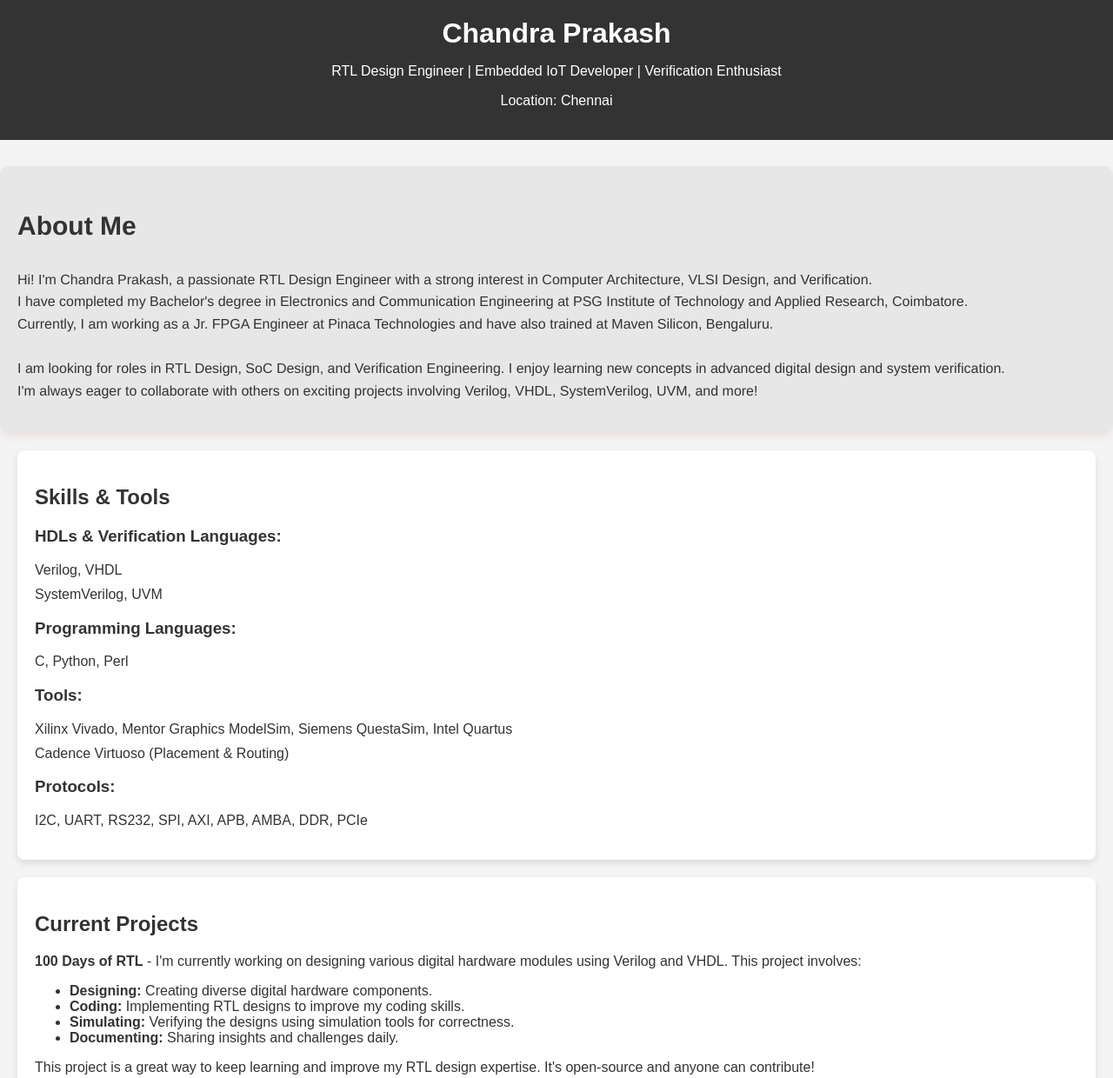
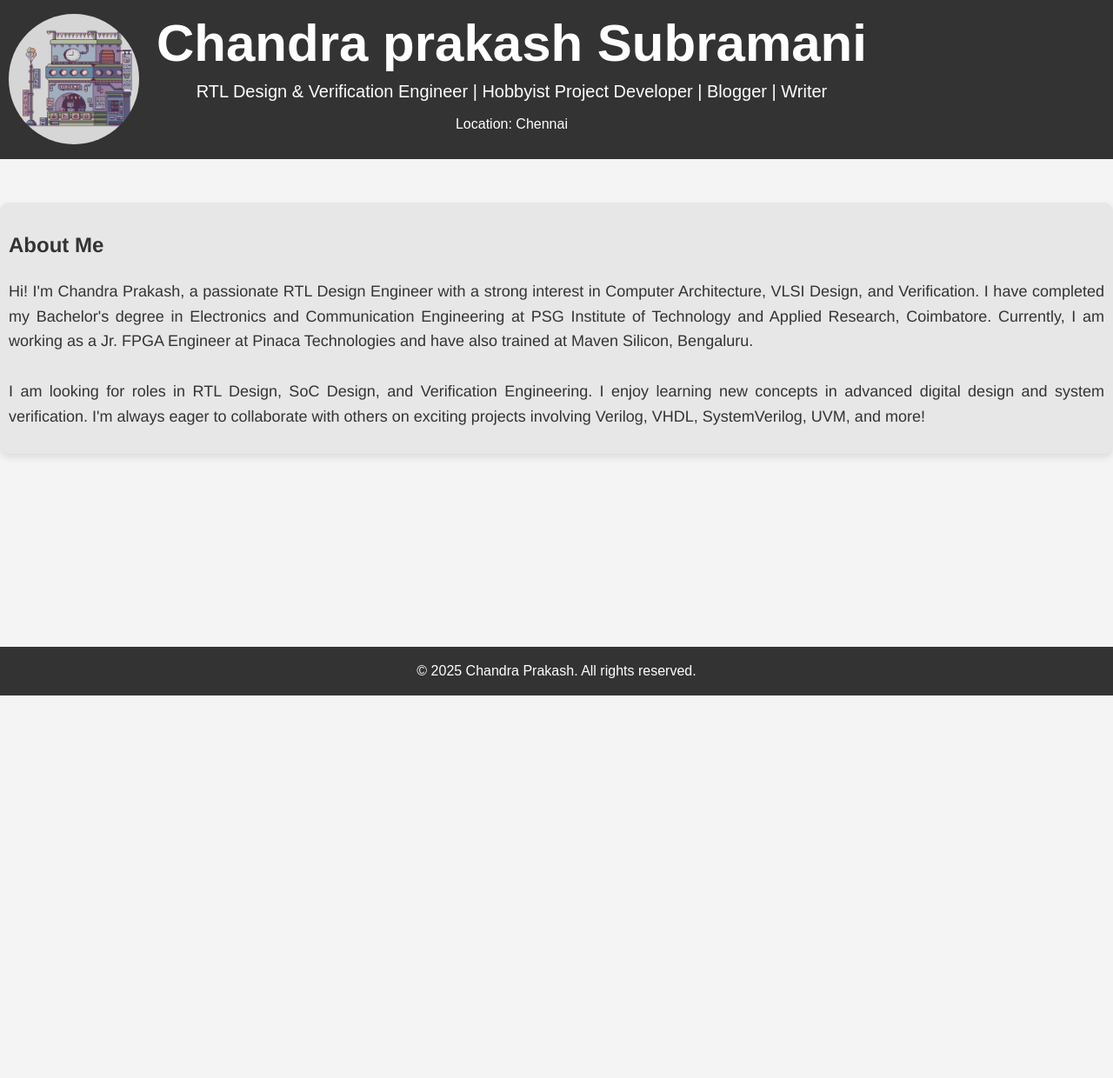
Before and after one commit to cp024s/cp024s.github.io, a plain HTML site: page index.html in a window 1280 px wide. Shown: the top 1240 px of the page at 87% size. After the commit the page ends 800 px from the top, so only its background shows below. Drawn offline with Linux system fonts and the light colour scheme.

Commit message:
Base file addition

```diff
--- a/index.html
+++ b/index.html
@@ -5,159 +5,31 @@
     <meta name="viewport" content="width=device-width, initial-scale=1.0">
     <meta name="author" content="Chandra Prakash">
     <title>Chandra Prakash - RTL Design Engineer</title>
-    <style>
-        body {
-            font-family: Arial, sans-serif;
-            background-color: #f4f4f4;
-            color: #333;
-            margin: 0;
-            padding: 0;
-        }
-        header {
-            background-color: #333;
-            color: white;
-            padding: 20px 0;
-            text-align: center;
-        }
-        header h1 {
-            margin: 0;
-        }
-        section {
-            padding: 20px;
-            margin: 20px;
-            background-color: #fff;
-            border-radius: 8px;
-            box-shadow: 0 4px 8px rgba(0, 0, 0, 0.1);
-        }
-        section h2 {
-            color: #333;
-        }
-        .about-section {
-            background-color: #e7e7e7; /* Light gray background */
-            padding: 20px;
-            border-radius: 10px; /* Rounded corners */
-            box-shadow: 0 4px 8px rgba(189, 64, 64, 0.1); /* Subtle shadow */
-            max-width: 1800px;
-            margin: 30px auto 20px; /* Added margin-top for spacing from header */
-
-            font-family: "Helvetica", Arial, sans-serif; /* Change to Helvetica */
-            font-size: 20px; /* Adjust size */
-            font-weight: 500; /* Regular weight */
-            color: #333; /* Dark gray text */
-            text-align: justify; /* Justify the text */
-            line-height: 1.6; /* Improve readability */
-}
-
-        .about-text {
-            text-align: justify;
-            font-size: 16px;
-            line-height: 1.6;
-        }
-        .contact-info {
-            list-style: none;
-            padding: 0;
-        }
-        .contact-info li {
-            margin-bottom: 10px;
-        }
-        a {
-            color: #0066cc;
-            text-decoration: none;
-        }
-        a:hover {
-            text-decoration: underline;
-        }
-        .skills ul {
-            list-style: none;
-            padding: 0;
-        }
-        .skills li {
-            margin-bottom: 10px;
-        }
-        .repo-links ul {
-            list-style: none;
-            padding: 0;
-        }
-        .repo-links li {
-            margin-bottom: 10px;
-        }
-        footer {
-            text-align: center;
-            background-color: #333;
-            color: white;
-            padding: 10px 0;
-            position: relative;
-            width: 100%;
-        }
-    </style>
+    <link rel="stylesheet" href="style.css"> <!-- Link the CSS file -->
 </head>
 <body>
     <header>
-        <h1>Chandra Prakash</h1>
-        <p>RTL Design Engineer | Embedded IoT Developer | Verification Enthusiast</p>
-        <p>Location: Chennai</p>
+        <div class="header-container">
+            <img src="/assets/images/image.png" alt="Chandra Prakash" class="profile-img">
+            <div class="header-text">
+                <h1>Chandra prakash Subramani</h1>
+                <h2 class="title-style">RTL Design & Verification Engineer | Hobbyist Project Developer  |  Blogger  |  Writer</h2>
+                <p>Location: Chennai</p>
+            </div>
+        </div>
     </header>
+
 
     <section class="about-section">
         <h2>About Me</h2>
-        <p class="about-text">
-            Hi! I'm Chandra Prakash, a passionate RTL Design Engineer with a strong interest in Computer Architecture, VLSI Design, and Verification. <br>
-            I have completed my Bachelor's degree in Electronics and Communication Engineering at PSG Institute of Technology and Applied Research, Coimbatore. <br>
+        <p>
+            Hi! I'm Chandra Prakash, a passionate RTL Design Engineer with a strong interest in Computer Architecture, VLSI Design, and Verification.
+            I have completed my Bachelor's degree in Electronics and Communication Engineering at PSG Institute of Technology and Applied Research, Coimbatore.
             Currently, I am working as a Jr. FPGA Engineer at Pinaca Technologies and have also trained at Maven Silicon, Bengaluru.
             <br><br>
-            I am looking for roles in RTL Design, SoC Design, and Verification Engineering. I enjoy learning new concepts in advanced digital design and system verification. <br>
+            I am looking for roles in RTL Design, SoC Design, and Verification Engineering. I enjoy learning new concepts in advanced digital design and system verification.
             I'm always eager to collaborate with others on exciting projects involving Verilog, VHDL, SystemVerilog, UVM, and more!
         </p>
-    </section>
-
-    <section>
-        <h2>Skills & Tools</h2>
-        <div class="skills">
-            <h3>HDLs & Verification Languages:</h3>
-            <ul>
-                <li>Verilog, VHDL</li>
-                <li>SystemVerilog, UVM</li>
-            </ul>
-            <h3>Programming Languages:</h3>
-            <ul>
-                <li>C, Python, Perl</li>
-            </ul>
-            <h3>Tools:</h3>
-            <ul>
-                <li>Xilinx Vivado, Mentor Graphics ModelSim, Siemens QuestaSim, Intel Quartus</li>
-                <li>Cadence Virtuoso (Placement & Routing)</li>
-            </ul>
-            <h3>Protocols:</h3>
-            <ul>
-                <li>I2C, UART, RS232, SPI, AXI, APB, AMBA, DDR, PCIe</li>
-            </ul>
-        </div>
-    </section>
-
-    <section>
-        <h2>Current Projects</h2>
-        <p><strong>100 Days of RTL</strong> - I'm currently working on designing various digital hardware modules using Verilog and VHDL. This project involves:</p>
-        <ul>
-            <li><strong>Designing:</strong> Creating diverse digital hardware components.</li>
-            <li><strong>Coding:</strong> Implementing RTL designs to improve my coding skills.</li>
-            <li><strong>Simulating:</strong> Verifying the designs using simulation tools for correctness.</li>
-            <li><strong>Documenting:</strong> Sharing insights and challenges daily.</li>
-        </ul>
-        <p>This project is a great way to keep learning and improve my RTL design expertise. It's open-source and anyone can contribute!</p>
-    </section>
-
-    <section>
-        <h2>How to Reach Me</h2>
-        <ul class="contact-info">
-            <li>Email: <a href="mailto:spamsofcp@gmail.com">spamsofcp@gmail.com</a></li>
-            <li>LinkedIn: <a href="https://www.linkedin.com/in/chandraprakash" target="_blank">linkedin.com/in/chandraprakash</a></li>
-            <li>GitHub: <a href="https://github.com/chandraprakash" target="_blank">github.com/chandraprakash</a></li>
-        </ul>
-    </section>
-
-    <section>
-        <h2>Fun Fact</h2>
-        <p>The name "Verilog" is a portmanteau of the words "verification" and "logic". Verilog is used to describe digital systems at the Register Transfer Level (RTL), where data is transferred between registers and controlled by logic.</p>
     </section>
 
     <footer>
--- /dev/null
+++ b/style.css
@@ -0,0 +1,118 @@
+/* Global Styles */
+body {
+    font-family: Arial, sans-serif;
+    background-color: #f4f4f4;
+    color: #333;
+    margin: 0;
+    padding: 0;
+}
+
+/* Header Styles */
+header {
+    background-color: #333;
+    color: white;
+    padding: 5px 0;
+    text-align: center;
+}
+
+.header-container {
+    display: flex;  /* Enables horizontal alignment */
+    align-items: center; /* Vertically align items */
+    justify-content: flex-start; /* Align content to the left */
+    padding: 10px;
+    background-color: #333;
+    color: white;
+    border-radius: 10px;
+}
+
+.profile-img {
+    width: 150px;  /* Adjust size as needed */
+    height: 150px;
+    border-radius: 50%;  /* Makes the image circular */
+    margin-right: 20px;  /* Creates space between the image and text */
+}
+
+.header-text h1 {
+    font-size: 60px;
+    font-weight: bold;
+}
+
+
+header h1 {
+    font-size: 80px;
+    font-weight: bold;
+    margin: 0;
+}
+
+.title-style {
+    font-size: 20px; /* Increase text size */
+    font-weight: 200; /* Make it bold */
+    text-align: center; /* Center align */
+    color: #ffffff; /* Dark gray color */
+    margin-top: 10px; /* Adjust spacing */
+
+}
+
+
+/* Section Styling */
+section {
+    padding: 20px;
+    margin: 20px;
+    background-color: #fff;
+    border-radius: 8px;
+    box-shadow: 0 4px 8px rgba(0, 0, 0, 0.1);
+}
+
+/* About Section */
+.about-section {
+    background-color: #e7e7e7;
+    padding: 10px;
+    border-radius: 10px;
+    box-shadow: 0 4px 8px rgba(0, 0, 0, 0.1);
+    max-width: 1800px;
+    margin: 50px auto 50px;
+    font-family: "Helvetica", Arial, sans-serif;
+    font-size: 18px;
+    font-weight: 500;
+    color: #333;
+    text-align: justify;
+    line-height: 1.6;
+}
+
+/* Headings */
+h2 {
+    font-size: 24px;
+    font-weight: 700;
+    text-align: left;
+    color: #333;
+}
+
+/* Contact Info */
+.contact-info {
+    list-style: none;
+    padding: 0;
+}
+
+.contact-info li {
+    margin-bottom: 10px;
+}
+
+a {
+    color: #0066cc;
+    text-decoration: none;
+}
+
+a:hover {
+    text-decoration: underline;
+}
+
+/* Footer */
+footer {
+    position: absolute;
+    bottom: 0;
+    width: 100%;
+    background-color: #333;
+    color: white;
+    text-align: center;
+    padding: 3px 0 ;
+}
```
Also changed, not shown: assets/images/image.png (added), 1 other file.
